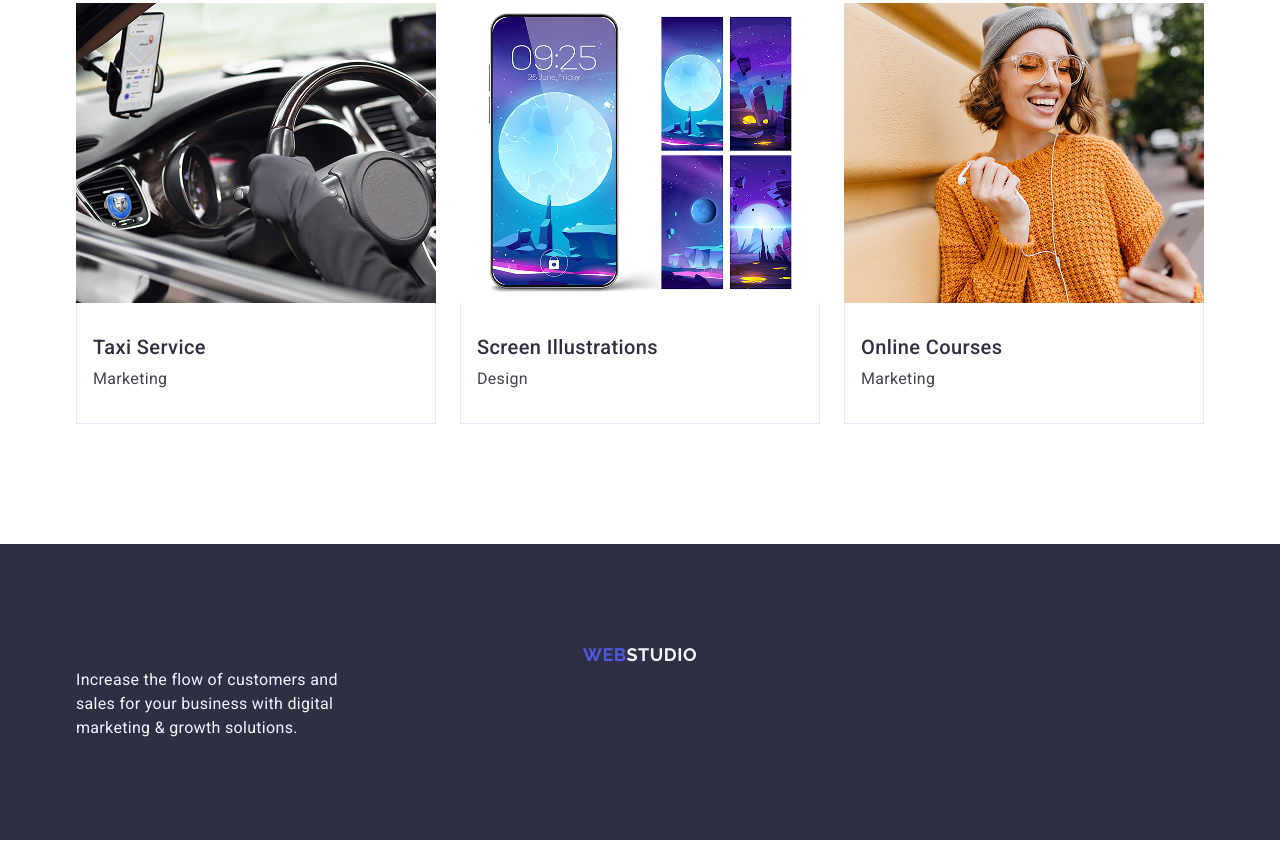
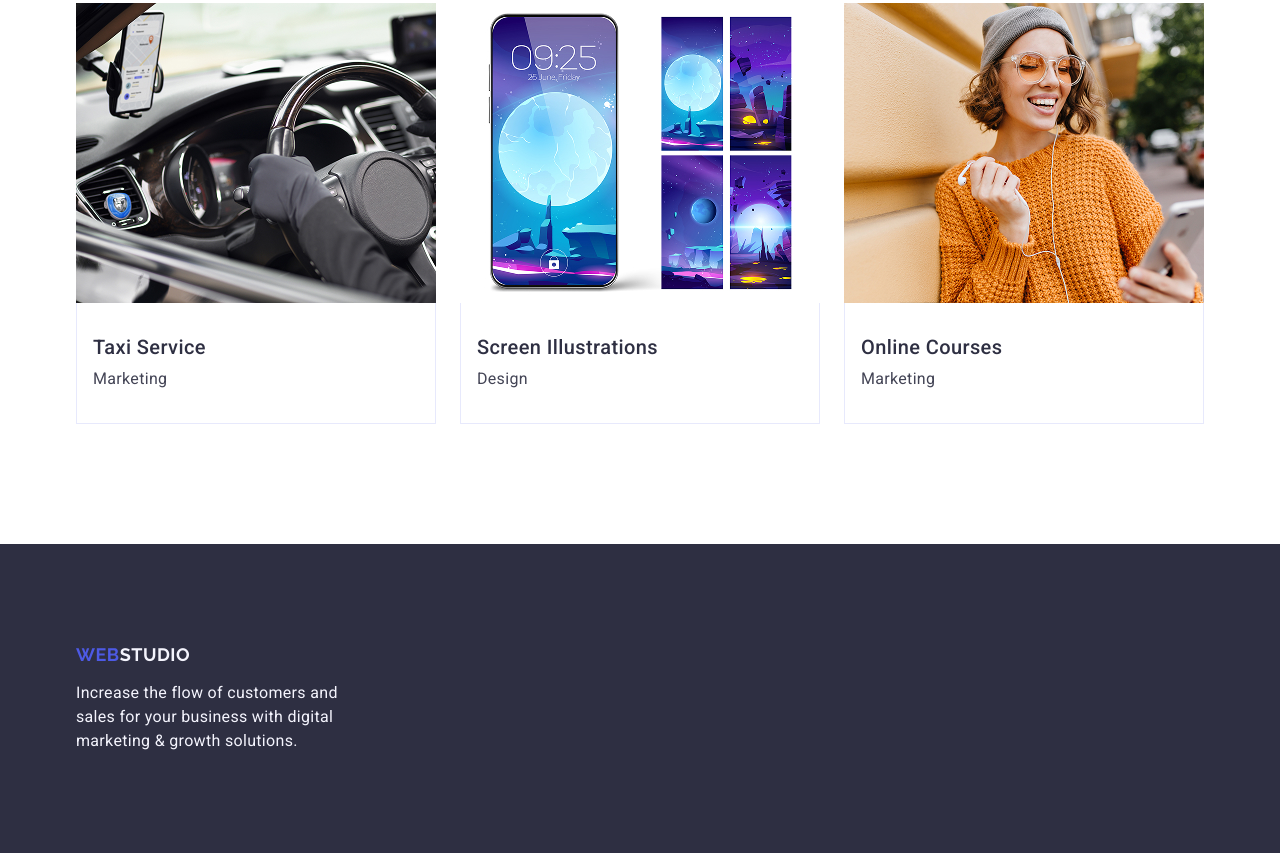
Before and after one commit to RocketReact/goit-markup-hw-03, a website built with Vite: page index.html in a window 1280 px wide. Shown: the part 2433-3286 px from the top of the page. Built offline with nearby package versions, Linux system fonts and the light colour scheme.

Commit message:
display: inline-block; for span logo footer

```diff
--- a/css/style.css
+++ b/css/style.css
@@ -241,14 +241,12 @@ img {
   background-color: #2e2f42;
   padding: 100px 0;
 }
-.inline-block {
-  display: inline-block;
-}
 .bottom-logo {
   margin-bottom: 16px;
   margin-right: auto;
 }
 .span-second {
+  display: inline-block;
   color: #f4f4fd;
 }
 .footer-paragraph {
--- a/index.html
+++ b/index.html
@@ -230,9 +230,9 @@
 
     <footer class="footer">
       <div class="container column">
-       <span class="inline-block"> <a href="./index.html" class="logo bottom-logo"
+        <a href="./index.html" class="logo bottom-logo"
           >Web<span class="span-second">Studio</span></a
-        > </span>
+        >
         <p class="footer-paragraph">
           Increase the flow of customers and sales for your business with
           digital marketing & growth solutions.
```
